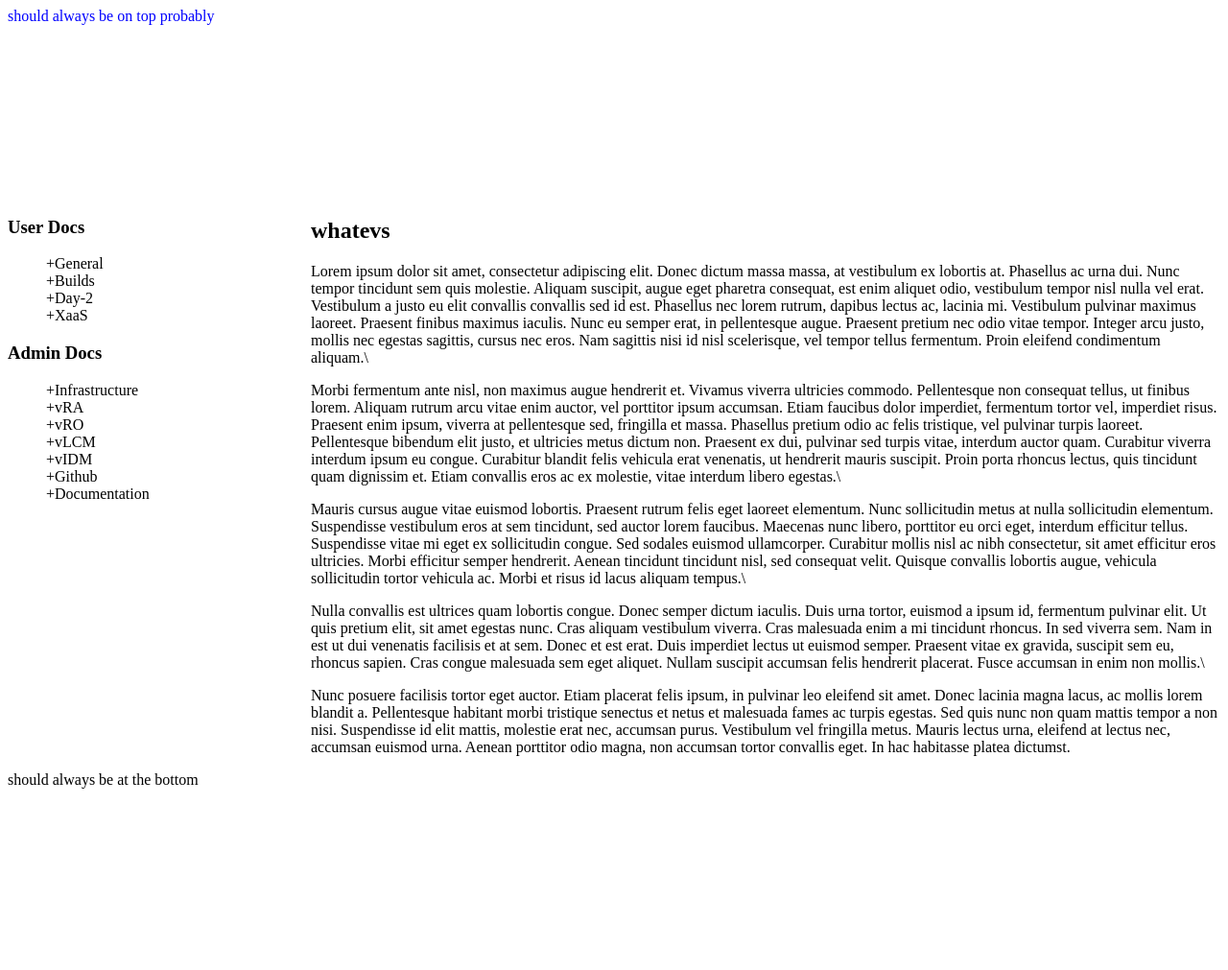
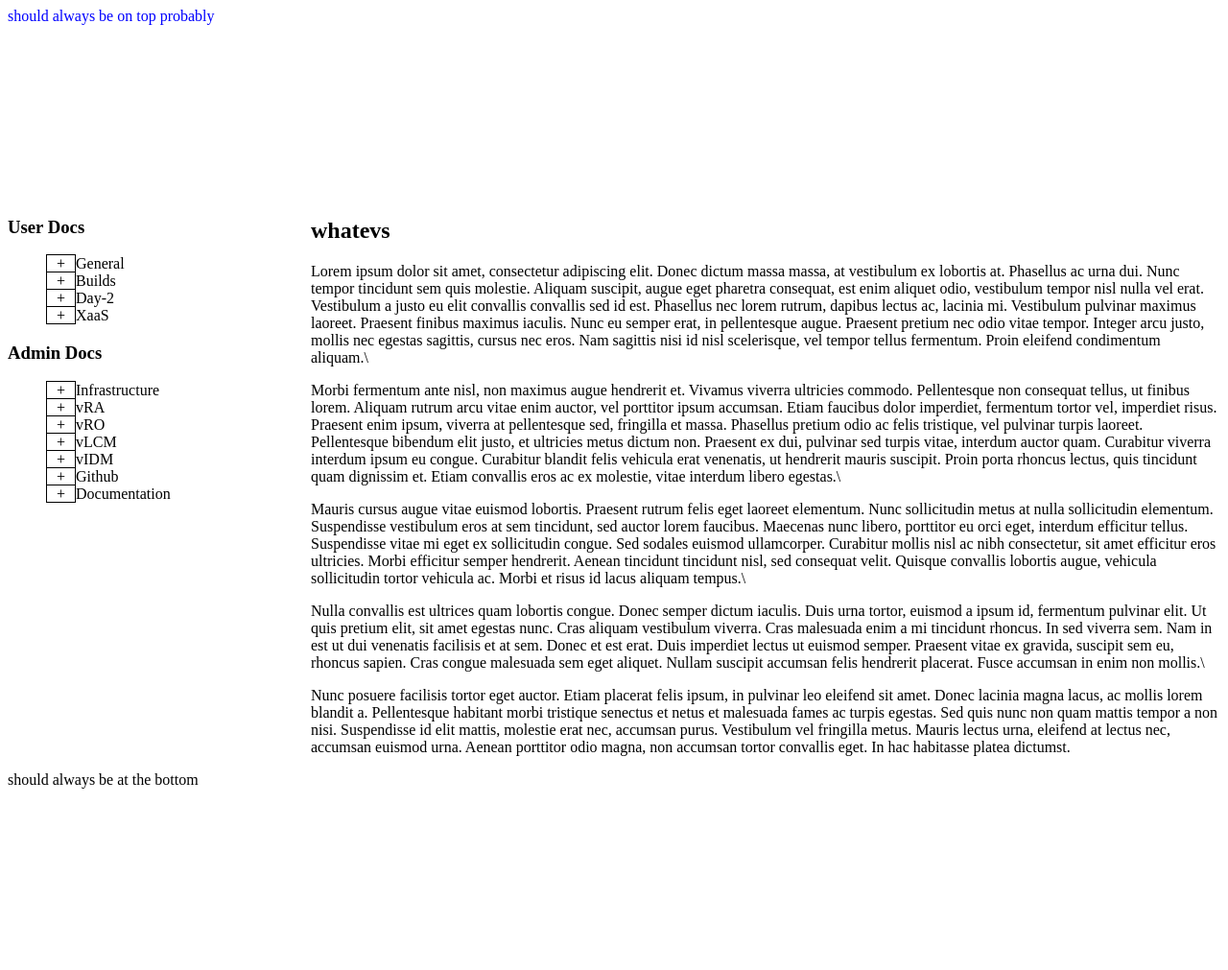
Before and after one commit to emacintosh/eric-docs, a Jekyll site: the page built from readme.md, in a window 1280 px wide. Shown: the whole page at 96% size. Built offline with Jekyll 4.4.1, drawn with Linux system fonts in a browser that asks for light colours; our own code applies the rules of GitHub Pages for plain Markdown files.

Commit message:
Update style.css

```diff
--- a/css/style.css
+++ b/css/style.css
@@ -10,6 +10,12 @@
 
 li {
   list-style:none;
+}
+
+label {
+  padding-right:10px;
+  padding-left:10px;
+  border: 1px solid black
 }
 
 .nav {
```
